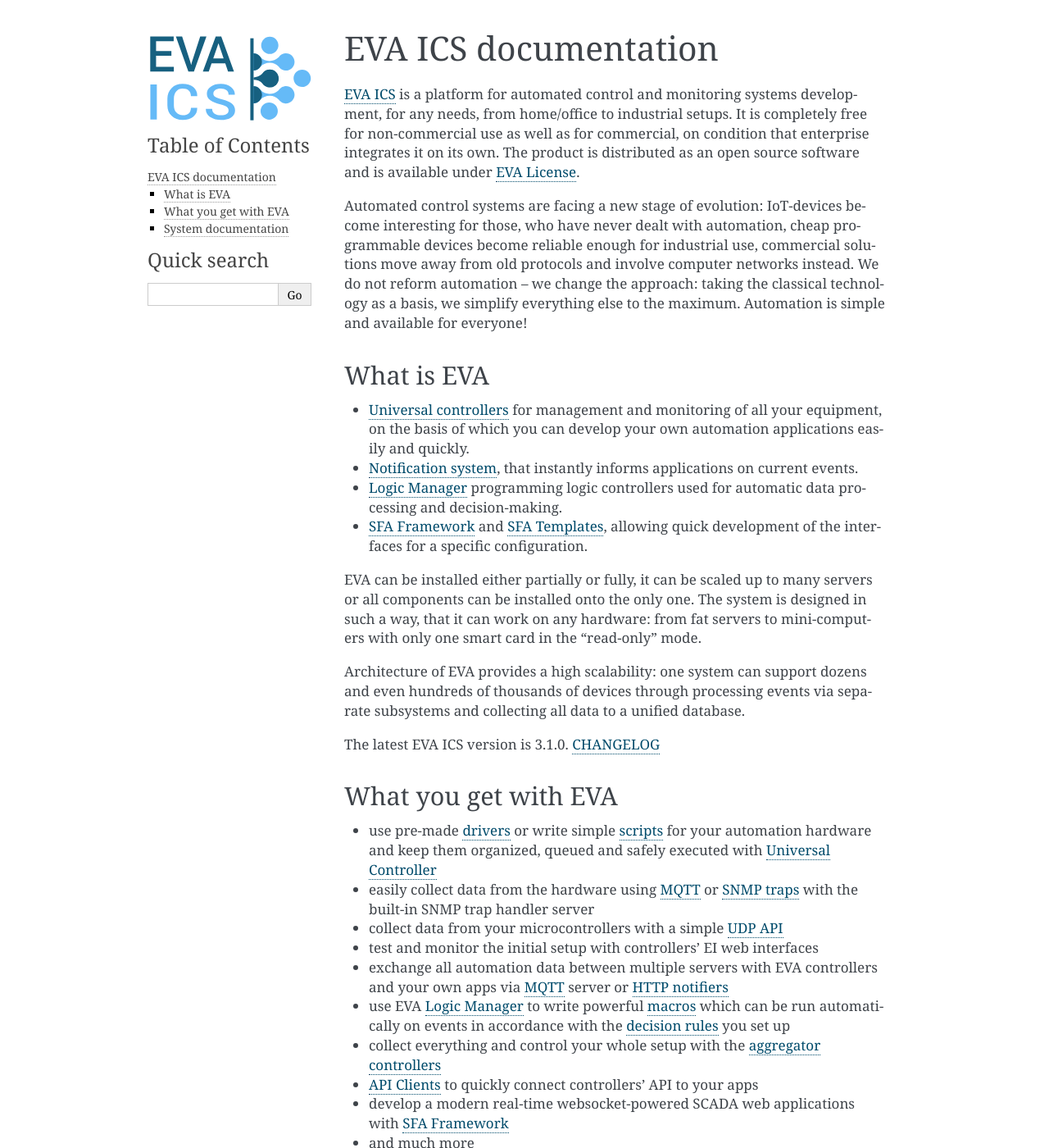
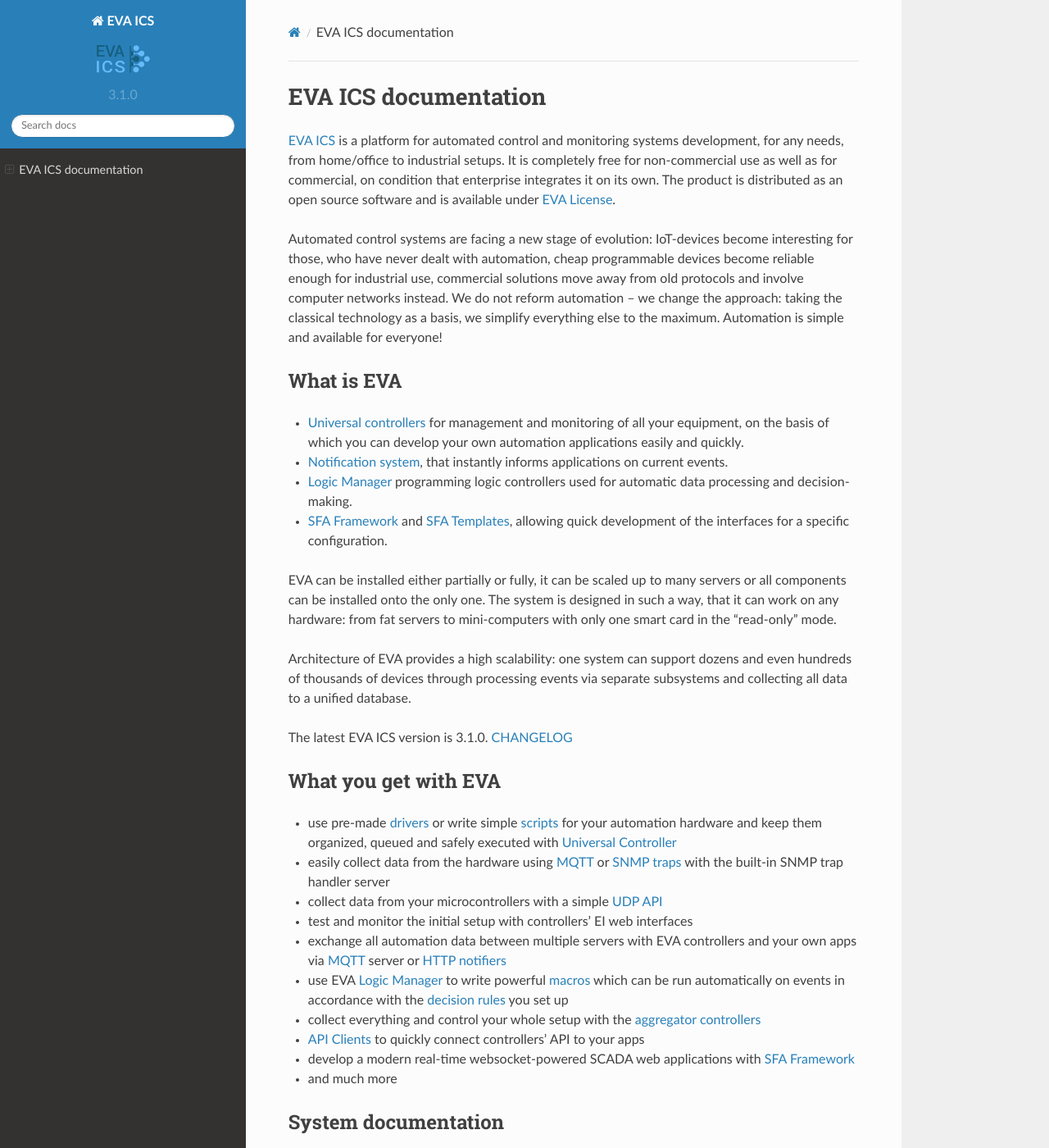
Before and after one commit to alttch/eva3, a Sphinx documentation site: the page built from doc/index.rst, in a window 1280 px wide and 1400 px high. Shown: the whole window at 82% size. Built offline with Sphinx 7.4.7 and the Read the Docs theme 2.0.0, drawn with Linux system fonts in a browser that asks for light colours; some of the changed text lies outside the part shown.

Commit message:
rtd theme

```diff
--- a/doc/conf.py
+++ b/doc/conf.py
@@ -107,18 +107,17 @@ todo_include_todos = False
 
 # The theme to use for HTML and HTML Help pages.  See the documentation for
 # a list of builtin themes.
-html_theme = 'alabaster'
+html_theme = 'sphinx_rtd_theme'
 
-html_style = None
+# html_style = None
 html_theme_options = {
-    'sidebar_includehidden': True,
     'collapse_navigation': True,
     'sticky_navigation': True,
     'navigation_depth': 4,
     'includehidden': True,
     'titles_only': False
     }
-# using_rtd_theme = True
+using_rtd_theme = True
 
 # Theme options are theme-specific and customize the look and feel of a theme
 # further.  For a list of options available for each theme, see the
```
